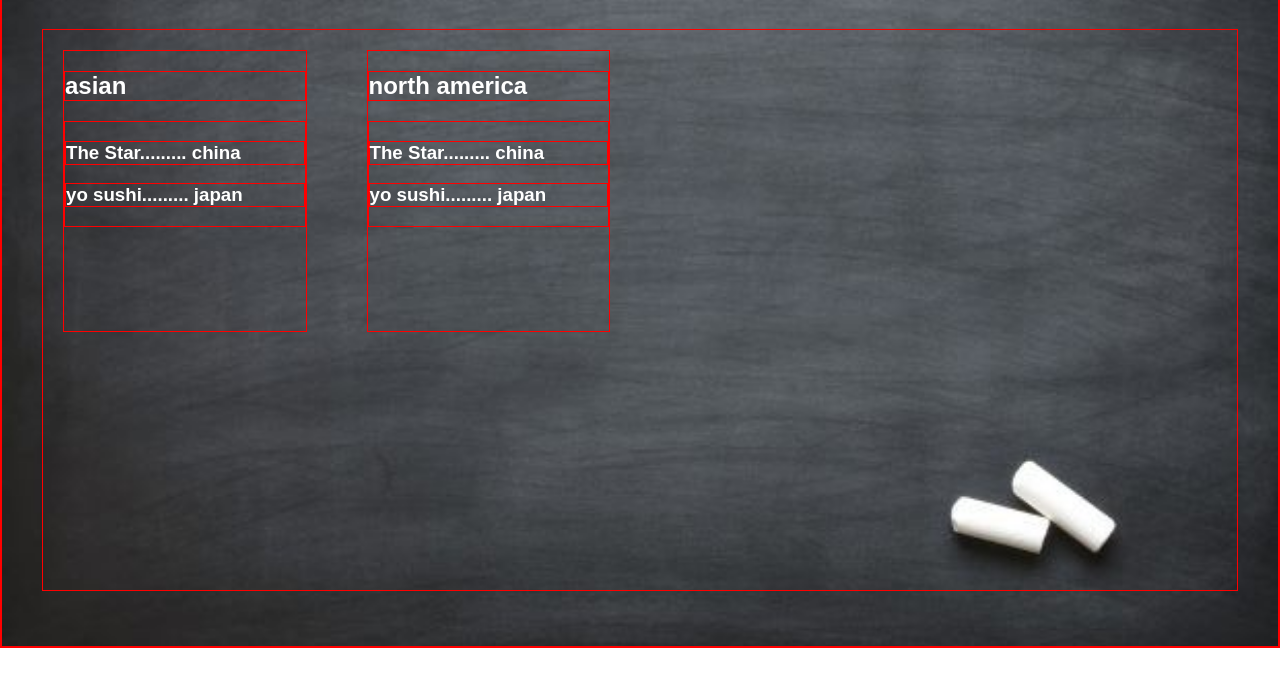
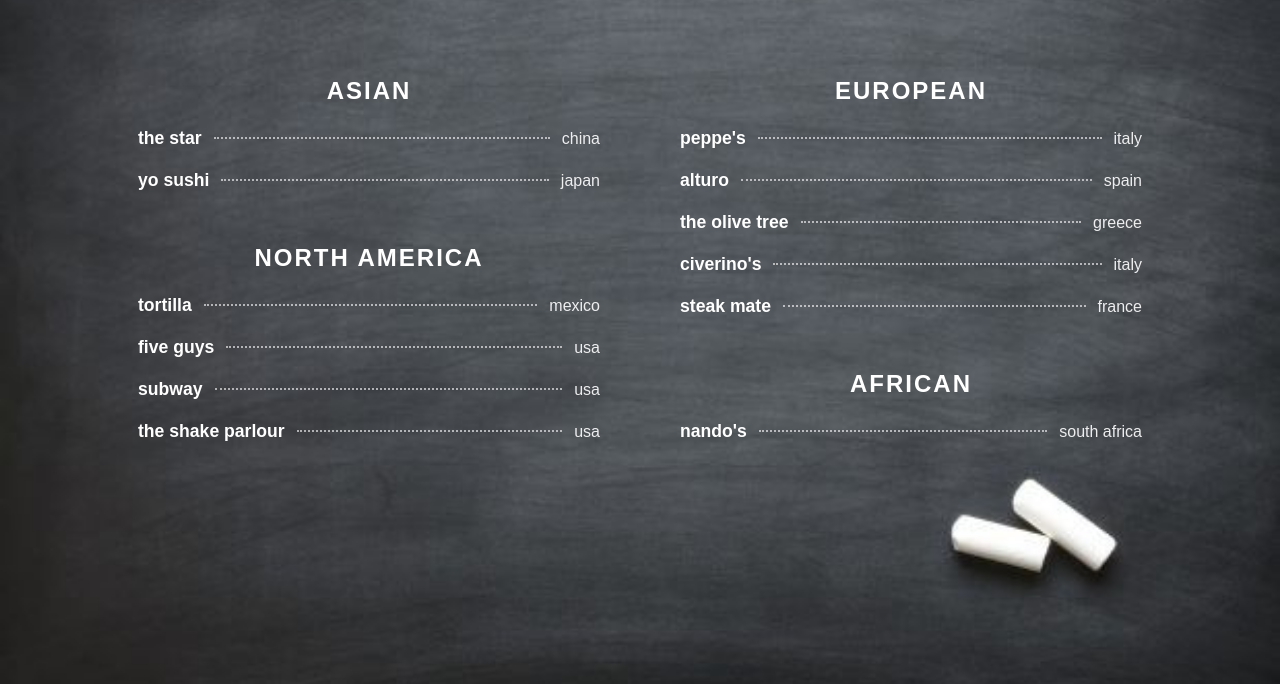
Before and after one commit to astoneham1/order-simulator, a website: page index.html in a window 1280 px wide. Shown: the part 156-840 px from the top of the page. Before the commit the page ends 804 px from the top, so only its background shows below. Drawn offline with Linux system fonts and the light colour scheme.

Commit message:
homepage

```diff
--- a/index.css
+++ b/index.css
@@ -1,7 +1,3 @@
-* {
-    border: 1px solid red;
-}
-
 body {
     font-family: Arial, Helvetica, sans-serif;
     background-image: url("images/index_bg.jpeg");
@@ -15,11 +11,12 @@
 
 #title {
     width: 60%;
-    margin: 3vh auto 0;
+    margin: 5vh auto 0;
     display: flex;
     flex-direction: column;
     justify-content: center;
     align-items: center;
+    text-align: center;
 }
 
 #title h1, #title h2 {
@@ -27,18 +24,76 @@
 }
 
 #restaurant-grid {
-    display: grid;
-    margin: 5vh 5vh;
-    height: 70vh;
-    grid-template-columns: repeat(auto-fill, minmax(250px, 1fr));
-    gap: 20px;
+    display: block;
+    column-count: 2;
+    column-gap: 60px;
+    margin: 10vh auto;
+    width: 80%;
+    text-align: center;
+    column-fill: balance;
+}
+@media (max-width: 768px) {
+    #restaurant-grid {
+        column-count: 1;
+    }
 }
 
 .restaurant-category {
-    margin: 20px;
-    height: 50%;
+    display: inline-block;
+    width: 100%;
+    break-inside: avoid;
+    margin-bottom: 40px;
+    vertical-align: top;
 }
 
-.restaurant {
+.restaurant-category:first-child,
+.restaurant-category:nth-child(2) {
+    margin-top: 0;
+}
 
+.restaurant-category h2 {
+    margin-top: 0;
+    margin-bottom: 15px;
+    text-transform: uppercase;
+    letter-spacing: 2px;
 }
+
+.menu-block {
+    display: flex;
+    align-items: baseline;
+    justify-content: space-between;
+    text-decoration: none;
+    color: white;
+    padding: 8px 10px;
+    margin-bottom: 5px;
+    border-radius: 6px;
+    transition: background-color 0.2s ease, transform 0.2s ease;
+}
+
+.menu-block:hover {
+    background-color: rgba(255, 255, 255, 0.15);
+    transform: scale(1.02);
+    cursor: pointer;
+}
+
+.menu-block .name {
+    font-size: 1.1rem;
+    font-weight: bold;
+    text-transform: lowercase;
+    white-space: nowrap;
+}
+
+.menu-block .dots {
+    flex-grow: 1;
+    border-bottom: 2px dotted rgba(255, 255, 255, 0.6);
+    margin: 0 12px;
+    position: relative;
+    top: -5px;
+}
+
+.menu-block .country {
+    font-size: 1rem;
+    text-transform: lowercase;
+    opacity: 0.9;
+    white-space: nowrap;
+}
--- a/index.html
+++ b/index.html
@@ -8,24 +8,96 @@
 </head>
 <body>
 <div id="title">
-        <h1>The Menu of Menus</h1>
+    <h1>THE MENU OF MENUS</h1>
     <h2>EAT YOUR WAY AROUND THE WORLD ONE RESTAURANT AT A TIME</h2>
 </div>
+
 <div id="restaurant-grid">
+
     <div class="restaurant-category">
         <h2>asian</h2>
         <div class="restaurant">
-                <h3>The Star......... china</h3>
-                <h3>yo sushi......... japan</h3>
+            <a href="restaurant.html?id=the_star" class="menu-block">
+                <span class="name">the star</span>
+                <span class="dots"></span>
+                <span class="country">china</span>
+            </a>
+            <a href="restaurant.html?id=yo_sushi" class="menu-block">
+                <span class="name">yo sushi</span>
+                <span class="dots"></span>
+                <span class="country">japan</span>
+            </a>
         </div>
     </div>
+
     <div class="restaurant-category">
         <h2>north america</h2>
         <div class="restaurant">
-                <h3>The Star......... china</h3>
-                <h3>yo sushi......... japan</h3>
+            <a href="restaurant.html?id=tortilla" class="menu-block">
+                <span class="name">tortilla</span>
+                <span class="dots"></span>
+                <span class="country">mexico</span>
+            </a>
+            <a href="restaurant.html?id=five_guys" class="menu-block">
+                <span class="name">five guys</span>
+                <span class="dots"></span>
+                <span class="country">usa</span>
+            </a>
+            <a href="restaurant.html?id=subway" class="menu-block">
+                <span class="name">subway</span>
+                <span class="dots"></span>
+                <span class="country">usa</span>
+            </a>
+            <a href="restaurant.html?id=shake_parlour" class="menu-block">
+                <span class="name">the shake parlour</span>
+                <span class="dots"></span>
+                <span class="country">usa</span>
+            </a>
         </div>
     </div>
+
+    <div class="restaurant-category">
+        <h2>european</h2>
+        <div class="restaurant">
+            <a href="restaurant.html?id=peppes" class="menu-block">
+                <span class="name">peppe's</span>
+                <span class="dots"></span>
+                <span class="country">italy</span>
+            </a>
+            <a href="restaurant.html?id=alturo" class="menu-block">
+                <span class="name">alturo</span>
+                <span class="dots"></span>
+                <span class="country">spain</span>
+            </a>
+            <a href="restaurant.html?id=olive_tree" class="menu-block">
+                <span class="name">the olive tree</span>
+                <span class="dots"></span>
+                <span class="country">greece</span>
+            </a>
+            <a href="restaurant.html?id=civerinos" class="menu-block">
+                <span class="name">civerino's</span>
+                <span class="dots"></span>
+                <span class="country">italy</span>
+            </a>
+            <a href="restaurant.html?id=steak_mate" class="menu-block">
+                <span class="name">steak mate</span>
+                <span class="dots"></span>
+                <span class="country">france</span>
+            </a>
+        </div>
+    </div>
+
+    <div class="restaurant-category">
+        <h2>african</h2>
+        <div class="restaurant">
+            <a href="restaurant.html?id=nandos" class="menu-block">
+                <span class="name">nando's</span>
+                <span class="dots"></span>
+                <span class="country">south africa</span>
+            </a>
+        </div>
+    </div>
+
 </div>
 </body>
 </html>
```
Lines whose indentation alone changed are shown as unchanged.
